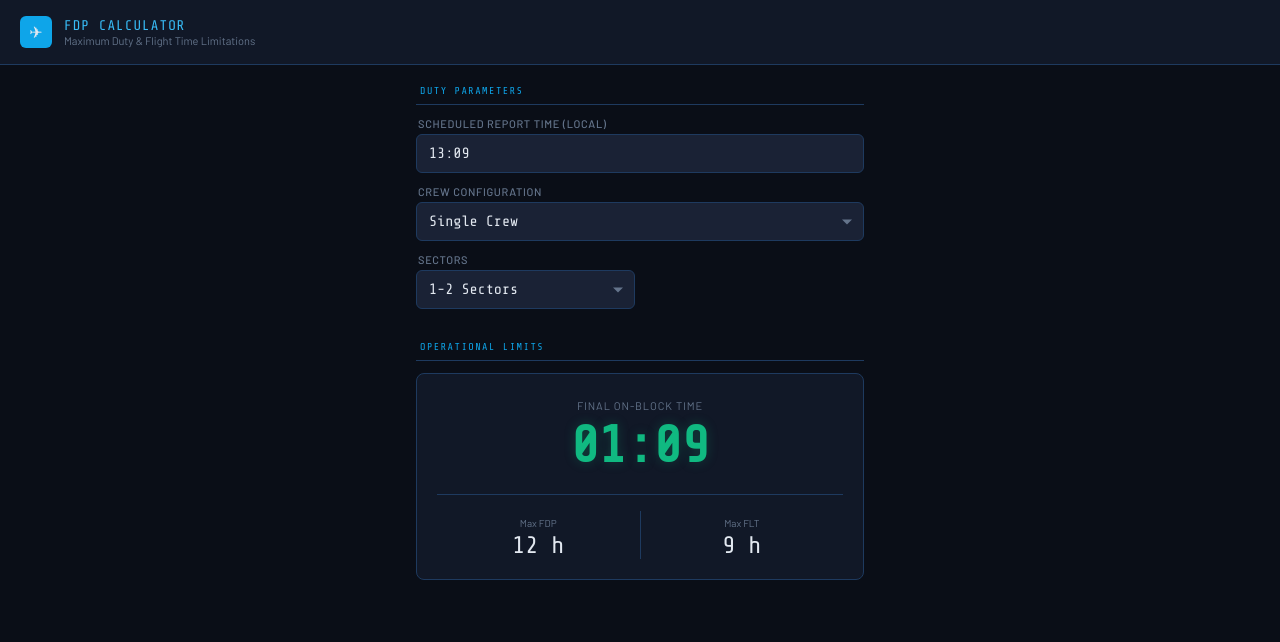
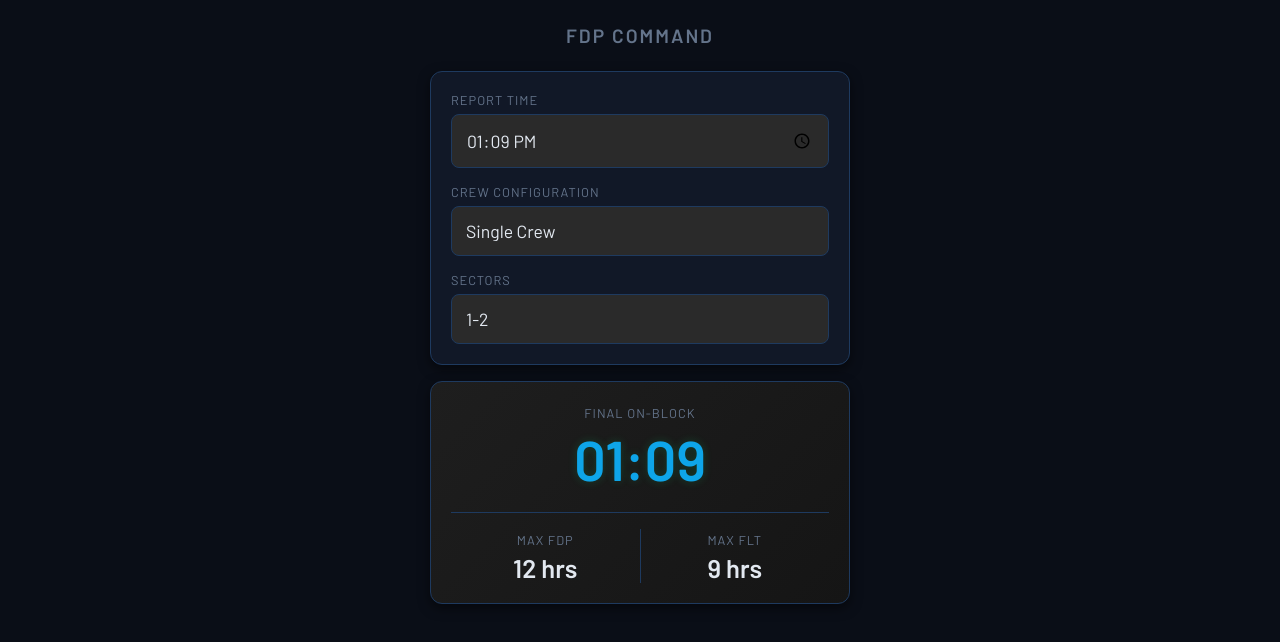
Before and after one commit to yiftachz/fdp-calc, a plain HTML site: page index.html in a window 1280 px wide. Drawn offline with nearby package versions, Linux system fonts and the light colour scheme.

Commit message:
Add files via upload

```diff
--- a/app.js
+++ b/app.js
@@ -1,3 +1,4 @@
+// Embedded Regulatory Data Table from Image
 const regulatoryData = {
     "single_crew": {
         "brackets": [
@@ -34,6 +35,7 @@ const regulatoryData = {
     }
 };
 
+// DOM Elements
 const reportTimeInput = document.getElementById('reportTime');
 const crewTypeInput = document.getElementById('crewType');
 const sectorsInput = document.getElementById('sectors');
@@ -45,29 +47,25 @@ const maxFdpDisplay = document.getElementById('maxFdp');
 const maxFltDisplay = document.getElementById('maxFlt');
 const finalOnBlockDisplay = document.getElementById('finalOnBlock');
 
+// Initialize Defaults & History Logic
 window.addEventListener('DOMContentLoaded', () => {
     const now = new Date();
     const lastEntryTime = localStorage.getItem('lastFdpEntryTime');
     const lastEntryTimestamp = localStorage.getItem('lastFdpTimestamp');
-    const pad = (n) => n.toString().padStart(2, '0');
 
-    // Restore calculation context if updated within a 24-hour bracket window
+    // Default to 'now' unless an entry exists from the last 24 hours
     if (lastEntryTime && lastEntryTimestamp && (now.getTime() - lastEntryTimestamp < 24 * 60 * 60 * 1000)) {
         reportTimeInput.value = lastEntryTime;
     } else {
-        reportTimeInput.value = `${pad(now.getHours())}:${pad(now.getMinutes())}`;
+        const hours = String(now.getHours()).padStart(2, '0');
+        const minutes = String(now.getMinutes()).padStart(2, '0');
+        reportTimeInput.value = `${hours}:${minutes}`;
     }
+
     calculateFDP();
 });
 
-// Inline keyboard parsing with auto-colon spacing injection[cite: 1]
-reportTimeInput.addEventListener('input', (e) => {
-    let v = e.target.value.replace(/[^0-9]/g, '');
-    if (v.length >= 3) v = v.slice(0, 2) + ':' + v.slice(2, 4);
-    e.target.value = v;
-    calculateFDP();
-});
-
+// Manage UI visibility rules based on configuration selection
 crewTypeInput.addEventListener('change', () => {
     if (crewTypeInput.value === 'single_crew') {
         sectorGroup.classList.remove('hidden');
@@ -79,34 +77,43 @@ crewTypeInput.addEventListener('change', () => {
     calculateFDP();
 });
 
-[sectorsInput, restClassInput].forEach(el => el.addEventListener('change', calculateFDP));
+// Event Listeners for Calculations
+[reportTimeInput, sectorsInput, restClassInput].forEach(element => {
+    element.addEventListener('change', calculateFDP);
+});
 
 function calculateFDP() {
     const timeVal = reportTimeInput.value;
-    if (!timeVal || timeVal.length < 5) return;
+    if (!timeVal) return;
 
-    const [hours, minutes] = timeVal.split(':').map(Number);
-    if (hours > 23 || minutes > 59) return;
-
+    // Save calculation session state locally
     localStorage.setItem('lastFdpEntryTime', timeVal);
     localStorage.setItem('lastFdpTimestamp', new Date().getTime());
 
+    // Compute absolute running time minutes from midnight
+    const [hours, minutes] = timeVal.split(':').map(Number);
     const totalReportMinutes = (hours * 60) + minutes;
+
     const crewType = crewTypeInput.value;
     const config = regulatoryData[crewType];
+
+    // Determine target filter sub-parameter
     const subParam = (crewType === 'single_crew') ? sectorsInput.value : restClassInput.value;
 
+    // Search corresponding bracket match
     const matchedBracket = config.brackets.find(b => totalReportMinutes >= b.startMin && totalReportMinutes <= b.endMin);
 
     if (matchedBracket) {
         const maxFDP = matchedBracket.fdp[subParam];
         const maxFLT = matchedBracket.maxFT;
 
-        maxFdpDisplay.textContent = `${maxFDP} h`;
-        maxFltDisplay.textContent = `${maxFLT} h`;
+        // Render standard readouts
+        maxFdpDisplay.textContent = `${maxFDP} hrs`;
+        maxFltDisplay.textContent = `${maxFLT} hrs`;
 
+        // Calculate and format final on-block time
         const fdpMinutes = maxFDP * 60;
-        const totalBlockMinutes = (totalReportMinutes + fdpMinutes) % 1440;
+        const totalBlockMinutes = (totalReportMinutes + fdpMinutes) % 1440; // Clock rollover handling
 
         const blockHours = String(Math.floor(totalBlockMinutes / 60)).padStart(2, '0');
         const blockMins = String(totalBlockMinutes % 60).padStart(2, '0');
--- a/index.html
+++ b/index.html
@@ -4,83 +4,65 @@
     <meta charset="UTF-8">
     <meta name="viewport" content="width=device-width, initial-scale=1.0, maximum-scale=1.0, user-scalable=no">
     <title>FDP Calculator</title>
-    <!-- Combined Typography Links -->
-    <link href="https://fonts.googleapis.com/css2?family=Share+Tech+Mono&family=Barlow:wght@300;400;500;600&display=swap" rel="stylesheet">
     <link rel="stylesheet" href="styles.css">
     <link rel="manifest" href="manifest.json">
-    <meta name="theme-color" content="#0a0e17">
+    <link href="https://fonts.googleapis.com/css2?family=Share+Tech+Mono&family=Barlow:wght@300;400;500;600&display=swap" rel="stylesheet">
+    <meta name="theme-color" content="#121212">
 </head>
 <body>
+    <div class="app-container">
+        <header>
+            <h1>FDP COMMAND</h1>
+        </header>
 
-    <!-- EFB Styled Header Layer -->
-    <div class="header">
-        <div class="header-icon">✈</div>
-        <div>
-            <div class="header-title">FDP Calculator</div>
-            <div class="header-sub">Maximum Duty & Flight Time Limitations</div>
-        </div>
+        <!-- INPUT SECTION -->
+        <main class="card input-card">
+            <div class="input-group">
+                <label for="reportTime">Report Time</label>
+                <!-- native time field allows direct typing on mobile -->
+                <input type="time" id="reportTime" required>
             </div>
 
-    <div class="app-container">
-        <!-- INPUT CONTROL PANEL -->
-        <div class="section">
-            <div class="section-label">Duty Parameters</div>
-
-            <div class="field">
-                <label for="reportTime">Scheduled Report Time (Local)</label>
-                <!-- type="text" with pattern avoids forced mobile scrolling wheels -->
-                <input type="text" id="reportTime" placeholder="00:00" inputmode="numeric" maxlength="5" required>
-            </div>
-
-            <div class="field">
+            <div class="input-group">
                 <label for="crewType">Crew Configuration</label>
-                <div class="custom-select-wrap">
                 <select id="crewType">
                     <option value="single_crew" selected>Single Crew</option>
                     <option value="augmented_3_pilots">Augmented (3 Pilots)</option>
                     <option value="double_4_pilots">Double (4 Pilots)</option>
                 </select>
             </div>
+
+            <!-- Inconspicuous Conditional Row -->
+            <div class="context-row">
+                <div class="input-group inline-group" id="sectorGroup">
+                    <label for="sectors">Sectors</label>
+                    <select id="sectors">
+                        <option value="1-2" selected>1-2</option>
+                        <option value="3">3</option>
+                        <option value="4">4</option>
+                        <option value="5">5</option>
+                        <option value="6">6</option>
+                        <option value="7+">7+</option>
+                    </select>
                 </div>
 
-            <!-- Inconspicuous Context Fields -->
-            <div class="grid-2">
-                <div class="field" id="sectorGroup">
-                    <label for="sectors">Sectors</label>
-                    <div class="custom-select-wrap">
-                        <select id="sectors">
-                            <option value="1-2" selected>1-2 Sectors</option>
-                            <option value="3">3 Sectors</option>
-                            <option value="4">4 Sectors</option>
-                            <option value="5">5 Sectors</option>
-                            <option value="6">6 Sectors</option>
-                            <option value="7+">7+ Sectors</option>
+                <div class="input-group inline-group hidden" id="restGroup">
+                    <label for="restClass">Rest Facility</label>
+                    <select id="restClass">
+                        <option value="Class 1">Class 1</option>
+                        <option value="Class 2" selected>Class 2</option>
+                        <option value="Class 3">Class 3</option>
                     </select>
                 </div>
             </div>
+        </main>
 
-                <div class="field hidden" id="restGroup">
-                    <label for="restClass">Rest Facility</label>
-                    <div class="custom-select-wrap">
-                        <select id="restClass">
-                            <option value="Class 1">Class 1 Facility</option>
-                            <option value="Class 2" selected>Class 2 Facility</option>
-                            <option value="Class 3">Class 3 Facility</option>
-                        </select>
-                    </div>
-                </div>
-            </div>
-        </div>
-
-        <!-- FLIGHT DECK READOUT (OUTPUTS) -->
-        <div class="section">
-            <div class="section-label">Operational Limits</div>
-            <div class="output-card">
+        <!-- OUTPUT SECTION -->
+        <section class="card output-card">
             <div class="main-output">
-                    <label>Final On-Block Time</label>
+                <label>Final On-Block</label>
                 <div id="finalOnBlock" class="value highlight">--:--</div>
             </div>
-
             <div class="secondary-outputs">
                 <div class="output-box">
                     <label>Max FDP</label>
@@ -91,15 +73,15 @@
                     <div id="maxFlt" class="value">--</div>
                 </div>
             </div>
-            </div>
-        </div>
+        </section>
     </div>
 
     <script src="app.js"></script>
     <script>
+        // Register service worker for 100% offline access
         if ('serviceWorker' in navigator) {
             navigator.serviceWorker.register('service-worker.js')
-                .then(() => console.log("Offline Engine Ready"));
+                .then(() => console.log("Service Worker Active"));
         }
     </script>
 </body>
--- a/styles.css
+++ b/styles.css
@@ -12,200 +12,140 @@
   --sans: 'Barlow', sans-serif;
 }
 
+body {
+  background: var(--bg);
+  color: var(--text);
+  font-family: var(--sans);
+}
+
+
+
+:root {
+    --bg-color: #0a0e17;     /* Dark navy flight deck background */
+    --card-bg: #111827;      /* Clean surface container */
+    --text-main: #e2e8f0;    /* Bright legible text */
+    --text-muted: #64748b;   /* Soft slate muted metadata */
+    --accent: #0ea5e9;       /* Tactical primary blue */
+    --accent2: #38bdf8;      /* Secondary electric blue */
+    --border: #1e3a5f;       /* Aviation console border tint */
+    --success: #10b981;      /* Clean cockpit green */
+    --mono: 'Share Tech Mono', monospace;
+    --sans: 'Barlow', sans-serif;
+}
+
 * {
     box-sizing: border-box;
     margin: 0;
     padding: 0;
+    font-family: var(--sans); /* Switches default font to Barlow */
 }
 
 body {
-    background: var(--bg);
-    color: var(--text);
-    font-family: var(--sans);
-    font-weight: 400;
-    min-height: 100vh;
-    padding: 0 0 40px 0;
-}
-
-/* Header UI Profile Symmetry */
-.header {
-    background: var(--surface);
-    border-bottom: 1px solid var(--border);
-    padding: 16px 20px;
-    position: sticky;
-    top: 0;
-    z-index: 100;
+    background-color: var(--bg-color);
+    color: var(--text-main);
     display: flex;
-    align-items: center;
-    gap: 12px;
-}
-
-.header-icon {
-    width: 32px;
-    height: 32px;
-    background: var(--accent);
-    border-radius: 6px;
-    display: flex;
-    align-items: center;
     justify-content: center;
-    font-size: 16px;
-    flex-shrink: 0;
-}
-
-.header-title {
-    font-family: var(--mono);
-    font-size: 14px;
-    color: var(--accent2);
-    letter-spacing: 0.08em;
-    text-transform: uppercase;
-}
-
-.header-sub {
-    font-size: 11px;
-    color: var(--muted);
-    margin-top: 1px;
+    padding: 16px;
 }
 
 .app-container {
-    padding: 0 16px;
-    max-width: 480px;
-    margin: 0 auto;
+    width: 100%;
+    max-width: 420px;
+    display: flex;
+    flex-direction: column;
+    gap: 16px;
 }
 
-.section {
-    margin-top: 20px;
+header h1 {
+    font-size: 1.2rem;
+    font-weight: 700;
+    letter-spacing: 2px;
+    text-align: center;
+    color: var(--text-muted);
+    padding: 8px 0;
 }
 
-.section-label {
-    font-family: var(--mono);
-    font-size: 10px;
-    letter-spacing: 0.15em;
-    text-transform: uppercase;
-    color: var(--accent);
-    padding: 0 4px 8px 4px;
-    border-bottom: 1px solid var(--border);
-    margin-bottom: 12px;
+.card {
+    background-color: var(--card-bg);
+    border-radius: 12px;
+    padding: 20px;
+    border: 1px solid var(--border);
+    box-shadow: 0 4px 12px rgba(0,0,0,0.5);
 }
 
-.field {
-    margin-bottom: 12px;
+.input-group {
+    display: flex;
+    flex-direction: column;
+    gap: 6px;
+    margin-bottom: 16px;
 }
 
-.field label {
-    display: block;
-    font-size: 11px;
-    font-weight: 500;
-    color: var(--muted);
-    letter-spacing: 0.06em;
-    text-transform: uppercase;
-    margin-bottom: 4px;
-    padding-left: 2px;
+.input-group:last-child {
+    margin-bottom: 0;
 }
 
-/* Explicit Entry Fields */
-.field input[type="text"] {
-    width: 100%;
-    background: var(--surface2);
-    border: 1px solid var(--border);
-    border-radius: 6px;
-    color: var(--text);
-    font-family: var(--mono);
-    font-size: 15px;
-    padding: 10px 12px;
-    outline: none;
-    transition: border-color 0.15s;
-    -webkit-appearance: none;
-    appearance: none;
+label {
+    font-size: 0.8rem;
+    text-transform: uppercase;
+    letter-spacing: 1px;
+    color: var(--text-muted);
 }
 
-.field input:focus {
+input[type="time"], select {
+    background-color: #2a2a2a;
+    border: 1px solid var(--border);
+    color: var(--text-main);
+    padding: 14px;
+    font-size: 1.1rem;
+    border-radius: 8px;
+    width: 100%;
+    outline: none;
+    appearance: none; /* Removes default mobile styling arrow safely */
+}
+
+input[type="time"]:focus, select:focus {
     border-color: var(--accent);
 }
 
-.custom-select-wrap {
-    position: relative;
+.context-row {
+    display: flex;
+    gap: 12px;
+    margin-top: 4px;
 }
 
-.custom-select-wrap::after {
-    content: '';
-    position: absolute;
-    right: 12px;
-    top: 50%;
-    transform: translateY(-50%);
-    width: 0;
-    height: 0;
-    border-left: 5px solid transparent;
-    border-right: 5px solid transparent;
-    border-top: 5px solid var(--muted);
-    pointer-events: none;
-}
-
-.custom-select-wrap select {
-    width: 100%;
-    background: var(--surface2);
-    border: 1px solid var(--border);
-    border-radius: 6px;
-    color: var(--text);
-    font-family: var(--mono);
-    font-size: 15px;
-    padding: 10px 32px 10px 12px;
-    outline: none;
-    transition: border-color 0.15s;
-    -webkit-appearance: none;
-    appearance: none;
-    color-scheme: dark;
-    cursor: pointer;
-}
-
-.grid-2 {
-    display: grid;
-    grid-template-columns: 1fr 1fr;
-    gap: 10px;
+.inline-group {
+    flex: 1;
+    margin-bottom: 0;
 }
 
 .hidden {
     display: none !important;
 }
 
-/* Integrated Output Terminal Card Block */
+/* Output Card Styling */
 .output-card {
-    background: var(--surface);
-    border: 1px solid var(--border);
-    border-radius: 8px;
-    padding: 20px;
     display: flex;
     flex-direction: column;
     gap: 20px;
-}
-
-.main-output {
     text-align: center;
-}
-
-.main-output label {
-    font-size: 11px;
-    text-transform: uppercase;
-    color: var(--muted);
-    letter-spacing: 0.08em;
+    background: linear-gradient(135deg, #1e1e1e 0%, #151515 100%);
 }
 
 .main-output .value {
-    font-family: var(--mono);
-    font-size: 3.2rem;
-    font-weight: bold;
+    font-size: 3.5rem;
+    font-weight: 800;
     margin-top: 4px;
 }
 
 .highlight {
-    color: var(--success);
-    text-shadow: 0 0 12px rgba(16, 185, 129, 0.25);
+    color: var(--accent);
+    text-shadow: 0 0 10px rgba(0, 230, 118, 0.2);
 }
 
 .secondary-outputs {
     display: flex;
     border-top: 1px solid var(--border);
     padding-top: 16px;
-    text-align: center;
 }
 
 .output-box {
@@ -216,14 +156,8 @@ body {
     border-right: 1px solid var(--border);
 }
 
-.output-box label {
-    font-size: 10px;
-    color: var(--muted);
+.output-box .value {
+    font-size: 1.6rem;
+    font-weight: 700;
+    margin-top: 4px;
 }
-
-.output-box .value {
-    font-family: var(--mono);
-    font-size: 1.5rem;
-    color: var(--text);
-    margin-top: 2px;
-}
```
Also changed, not shown: manifest.json. Lines whose indentation alone changed are shown as unchanged.
